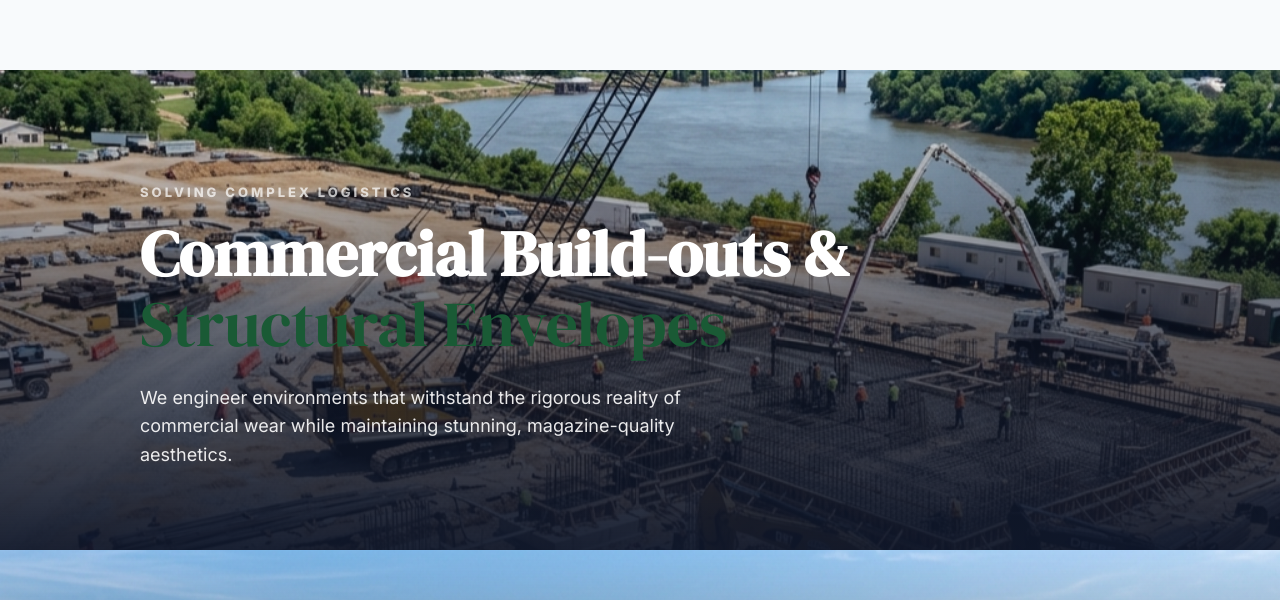
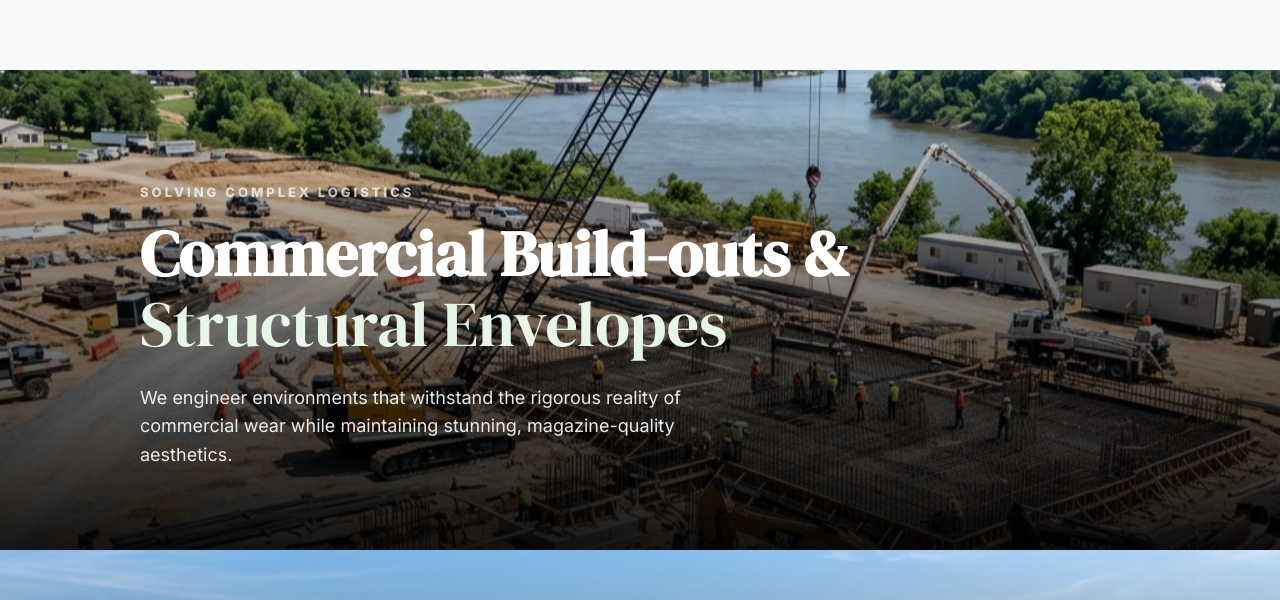
Before and after one commit to Founditmarketing/magnolia, a React (Vite) app: page / in a window 1280 px wide. Shown: the part 1962-2562 px from the top of the page. Built offline with nearby package versions, Linux system fonts and the light colour scheme; a web font is replaced by a local one.

Commit message:
fix: emergency UI hotfixes (Fade, Parallax, Mobile Hero)

```diff
--- a/src/components/Layout.jsx
+++ b/src/components/Layout.jsx
@@ -50,7 +50,7 @@ export function Header({ path }) {
         <div style={{ maxWidth: 1400, margin: "0 auto", padding: "0 24px", display: "flex", alignItems: "center", justifyContent: "space-between", height: sc ? 80 : 100, transition: "height 0.4s" }}>
 
           <Link to="/" style={{ textDecoration: "none", display: "flex", alignItems: "center" }} aria-label="Magnolia State Construction Home">
-            <img src="/logo.png" alt="Magnolia State Construction" style={{ height: "clamp(50px, 8vw, 65px)", objectFit: "contain", filter: !sc && path === "/" ? "drop-shadow(0 4px 6px rgba(0,0,0,0.1))" : "none" }} loading="lazy" />
+            <img src="/logo.png" alt="Magnolia State Construction" style={{ height: "clamp(45px, 7vw, 60px)", objectFit: "contain", filter: !sc && path === "/" ? "drop-shadow(0 4px 6px rgba(0,0,0,0.1))" : "none" }} loading="lazy" />
           </Link>
 
           <nav className="dn" style={{ display: "flex", alignItems: "center", gap: "clamp(16px, 2vw, 32px)", whiteSpace: "nowrap" }}>
@@ -88,9 +88,9 @@ export function Header({ path }) {
             <Btn to="/contact" style={{ padding: "12px 24px", fontSize: 13 }}>Get a Quote</Btn>
           </div>
 
-          <button aria-label="Toggle Mobile Menu" className="mt" onClick={() => setOpen(!open)} style={{ background: "transparent", border: "none", color: "var(--text-primary)", cursor: "pointer", padding: "8px 12px", display: "flex", flexDirection: "column", justifyContent: "center", gap: open ? 0 : 6, width: 44, height: 44, position: "relative" }}>
-            <span style={{ display: "block", width: "100%", height: 2, background: "currentColor", transition: "all 0.3s cubic-bezier(0.16,1,0.3,1)", transform: open ? "rotate(45deg) translateY(1px)" : "none" }} />
-            <span style={{ display: "block", width: "100%", height: 2, background: "currentColor", transition: "all 0.3s cubic-bezier(0.16,1,0.3,1)", transform: open ? "rotate(-45deg) translateY(-1px)" : "none" }} />
+          <button aria-label="Toggle Mobile Menu" className="mt" onClick={() => setOpen(!open)} style={{ background: "rgba(0,0,0,0.03)", border: "none", borderRadius: 8, color: "var(--text-primary)", cursor: "pointer", padding: "10px", display: "flex", flexDirection: "column", justifyContent: "center", alignItems: "center", gap: open ? 0 : 5, width: 44, height: 44, position: "relative" }}>
+            <span style={{ display: "block", width: "22px", height: "2px", background: "currentColor", transition: "all 0.3s cubic-bezier(0.16,1,0.3,1)", transform: open ? "rotate(45deg) translateY(1px)" : "none" }} />
+            <span style={{ display: "block", width: "22px", height: "2px", background: "currentColor", transition: "all 0.3s cubic-bezier(0.16,1,0.3,1)", transform: open ? "rotate(-45deg) translateY(-1px)" : "none" }} />
           </button>
         </div>
       </header>
--- a/src/components/Shared.jsx
+++ b/src/components/Shared.jsx
@@ -103,11 +103,11 @@ export function PageHero({ tag, title, titleAccent, sub, children, media }) {
           ) : (
             <img src={media} alt="Hero Background" style={{ width: "100%", height: "100%", objectFit: "cover", display: "block" }} />
           )}
-          <div style={{ position: "absolute", inset: 0, background: "linear-gradient(to bottom, rgba(0,0,0,0.5) 0%, transparent 20%), linear-gradient(to top, #0F172A 0%, transparent 60%)", pointerEvents: "none" }} />
+          <div style={{ position: "absolute", inset: 0, background: "linear-gradient(to bottom, rgba(0,0,0,0.3) 0%, transparent 20%), linear-gradient(to top, rgba(0,0,0,0.7) 0%, transparent 40%)", pointerEvents: "none" }} />
         </div>
 
         <div className="hero-split-content">
-          <div className="glass sc" style={{ maxWidth: 840, padding: "clamp(32px, 5vw, 56px)", borderRadius: 16, border: "2px solid rgba(255,255,255,1)", boxShadow: "var(--shadow-md)" }}>
+          <div className="glass sc" style={{ maxWidth: 840, padding: "clamp(32px, 5vw, 56px)", borderRadius: 16, border: "2px solid rgba(255,255,255,1)", boxShadow: "0 24px 48px -12px rgba(0,0,0,0.1)" }}>
             {tag && <div style={{ color: "var(--primary)", fontFamily: "var(--font-display)", fontWeight: 800, fontSize: 13, letterSpacing: 4, textTransform: "uppercase", marginBottom: 16 }}>{tag}</div>}
             <h1 style={{ color: "var(--text-primary)", fontFamily: "var(--font-display)", fontWeight: 900, fontSize: "clamp(36px, 10vw, 68px)", textTransform: "uppercase", letterSpacing: -1, margin: 0, lineHeight: 1.05 }}>
               {title}{titleAccent && <><br /><span className="primary-text">{titleAccent}</span></>}
--- a/src/index.css
+++ b/src/index.css
@@ -213,12 +213,12 @@ html {
   }
   .hero-split-media {
     position: relative;
-    height: 55vh;
-    min-height: 55vh;
+    height: 65vh;
+    min-height: 65vh;
     overflow: hidden;
   }
   .hero-split-content {
-    margin-top: -10vh; /* Deliberate overlap */
-    padding: 0 24px 40px;
+    margin-top: -5vh; /* Gentle overlap */
+    padding: 0 16px 40px;
   }
 }
--- a/src/pages/index.jsx
+++ b/src/pages/index.jsx
@@ -68,10 +68,10 @@ export function HomePage() {
             <Parallax speed={0.15} style={{ position: "absolute", inset: 0, width: "100%", height: "120%", zIndex: 0, top: "-10%" }}>
               <img src="/images/industrial_project_1775169098001.png" alt="Commercial Base" loading="lazy" style={{ width: "100%", height: "100%", objectFit: "cover" }} />
             </Parallax>
-            <div style={{ position: "absolute", inset: 0, background: "linear-gradient(to top, rgba(15,23,42,0.95) 0%, rgba(15,23,42,0.6) 50%, rgba(15,23,42,0) 100%)", zIndex: 1 }} />
+            <div style={{ position: "absolute", inset: 0, background: "linear-gradient(to top, rgba(0,0,0,0.9) 0%, rgba(0,0,0,0.5) 50%, rgba(0,0,0,0) 100%)", zIndex: 1 }} />
             <div style={{ position: "relative", zIndex: 2, color: "#fff", maxWidth: 1000, margin: "0 auto", width: "100%" }}>
               <div style={{ color: "rgba(255,255,255,0.7)", fontFamily: "var(--font-display)", fontWeight: 800, fontSize: 13, letterSpacing: 3, textTransform: "uppercase", marginBottom: 16 }}>Solving Complex Logistics</div>
-              <h3 style={{ fontFamily: "var(--font-serif)", fontSize: "clamp(32px, 8vw, 64px)", fontWeight: 600, margin: "0 0 24px", lineHeight: 1.1, overflowWrap: "break-word" }}>Commercial Build-outs &<br/><span style={{ color: "var(--primary)", fontWeight: 400 }}>Structural Envelopes</span></h3>
+              <h3 style={{ fontFamily: "var(--font-serif)", fontSize: "clamp(32px, 8vw, 64px)", fontWeight: 600, margin: "0 0 24px", lineHeight: 1.1, overflowWrap: "break-word" }}>Commercial Build-outs &<br/><span style={{ color: "var(--primary-bg)", fontWeight: 400 }}>Structural Envelopes</span></h3>
               <p style={{ fontFamily: "var(--font-body)", fontSize: 18, maxWidth: 600, opacity: 0.9, lineHeight: 1.6, margin: 0 }}>We engineer environments that withstand the rigorous reality of commercial wear while maintaining stunning, magazine-quality aesthetics.</p>
             </div>
           </Fade>
@@ -79,10 +79,10 @@ export function HomePage() {
             <Parallax speed={0.15} style={{ position: "absolute", inset: 0, width: "100%", height: "120%", zIndex: 0, top: "-10%" }}>
               <img src="/images/warehouse_finished_1775169110438.png" alt="Residential Trim" loading="lazy" style={{ width: "100%", height: "100%", objectFit: "cover" }} />
             </Parallax>
-            <div style={{ position: "absolute", inset: 0, background: "linear-gradient(to top, rgba(15,23,42,0.95) 0%, rgba(15,23,42,0.6) 50%, rgba(15,23,42,0) 100%)", zIndex: 1 }} />
+            <div style={{ position: "absolute", inset: 0, background: "linear-gradient(to top, rgba(0,0,0,0.9) 0%, rgba(0,0,0,0.5) 50%, rgba(0,0,0,0) 100%)", zIndex: 1 }} />
             <div style={{ position: "relative", zIndex: 2, color: "#fff", maxWidth: 1000, margin: "0 auto", width: "100%" }}>
               <div style={{ color: "rgba(255,255,255,0.7)", fontFamily: "var(--font-display)", fontWeight: 800, fontSize: 13, letterSpacing: 3, textTransform: "uppercase", marginBottom: 16 }}>Obsessive Detailing</div>
-              <h3 style={{ fontFamily: "var(--font-serif)", fontSize: "clamp(32px, 8vw, 64px)", fontWeight: 600, margin: "0 0 24px", lineHeight: 1.1, overflowWrap: "break-word" }}>Premium Woodworking &<br/><span style={{ color: "var(--primary)", fontWeight: 400 }}>Custom Residential</span></h3>
+              <h3 style={{ fontFamily: "var(--font-serif)", fontSize: "clamp(32px, 8vw, 64px)", fontWeight: 600, margin: "0 0 24px", lineHeight: 1.1, overflowWrap: "break-word" }}>Premium Woodworking &<br/><span style={{ color: "var(--primary-bg)", fontWeight: 400 }}>Custom Residential</span></h3>
               <p style={{ fontFamily: "var(--font-body)", fontSize: 18, maxWidth: 600, opacity: 0.9, lineHeight: 1.6, margin: 0 }}>Rich architectural trim work, custom cabinetry installations, and premium roofing solutions executed with immaculate precision.</p>
             </div>
           </Fade>
--- a/src/utils.jsx
+++ b/src/utils.jsx
@@ -35,12 +35,17 @@ export function Fade({ children, delay = 0, className = "", style = {} }) {
   const [isVisible, setVisible] = useState(false);
   const ref = useRef(null);
   useEffect(() => {
-    const observer = new IntersectionObserver(([e]) => { if (e.isIntersecting) setVisible(true); }, { threshold: 0.1 });
+    const observer = new IntersectionObserver(([e]) => {
+      if (e.isIntersecting) {
+        setVisible(true);
+        observer.disconnect();
+      }
+    }, { threshold: 0.05 });
     if (ref.current) observer.observe(ref.current);
     return () => observer.disconnect();
   }, []);
   return (
-    <div ref={ref} className={className} style={{ transition: "opacity 0.8s cubic-bezier(0.16, 1, 0.3, 1), transform 0.8s cubic-bezier(0.16, 1, 0.3, 1)", transitionDelay: `${delay}s`, opacity: isVisible ? 1 : 0, transform: isVisible ? "translateY(0) scale(1)" : "translateY(40px) scale(0.98)", ...style }}>
+    <div ref={ref} className={className} style={{ transition: "opacity 0.6s cubic-bezier(0.25, 0.8, 0.25, 1), transform 0.6s cubic-bezier(0.25, 0.8, 0.25, 1)", transitionDelay: `${delay}s`, opacity: isVisible ? 1 : 0, transform: isVisible ? "translateY(0)" : "translateY(20px)", ...style }}>
       {children}
     </div>
   );
```
